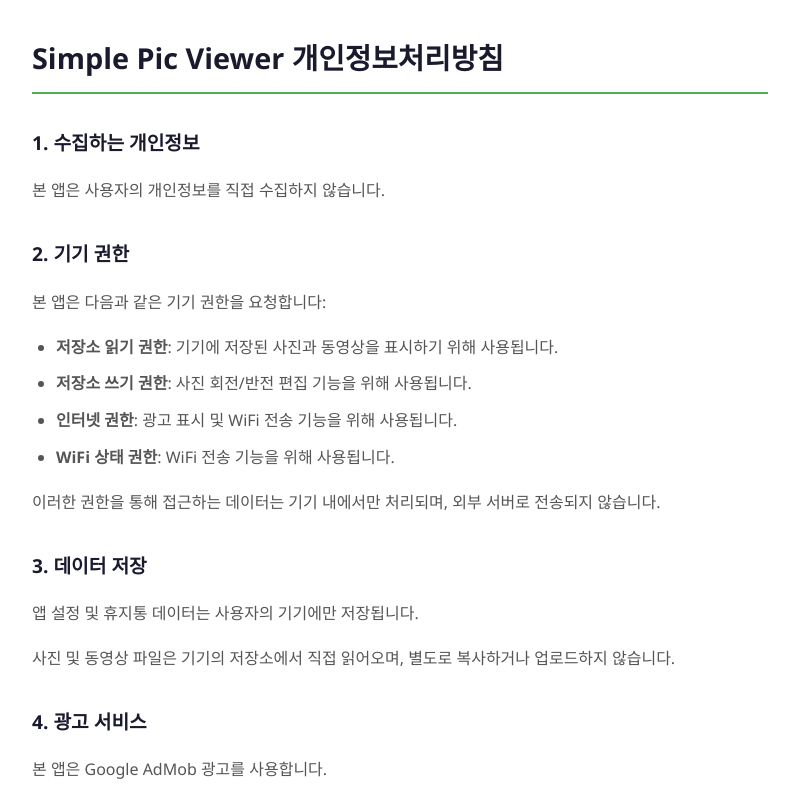
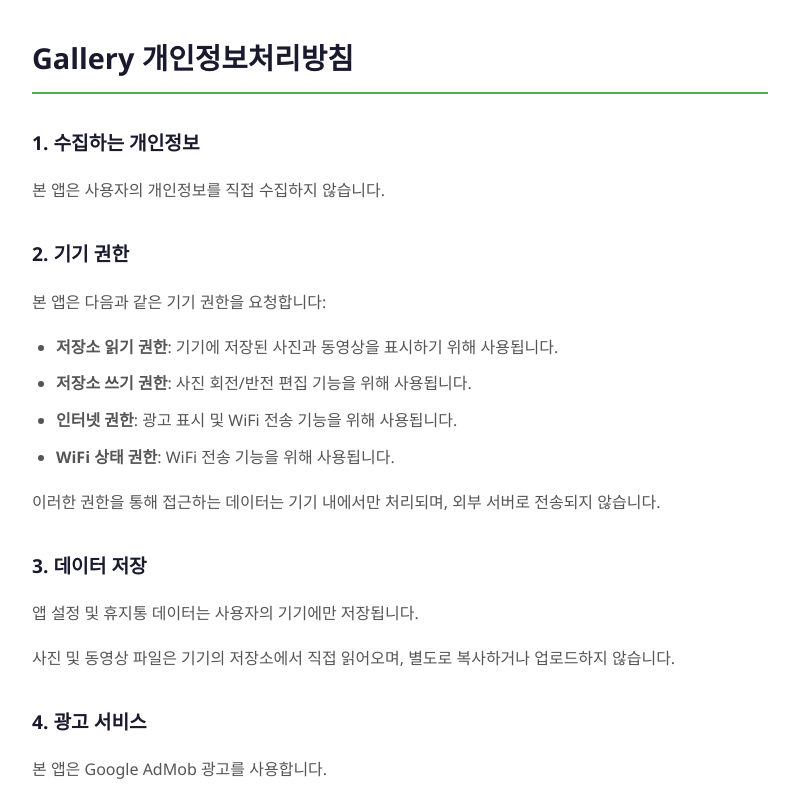
Before and after one commit to dimndim/dimndim.github.io, a plain HTML site: page privacy-simple-pic-viewer.html in a window 1280 px wide. Shown: the top 797 px of the page, without its empty margins (240-1039 px from the left). Drawn offline with Linux system fonts and the light colour scheme.

Commit message:
앱 이름 변경

```diff
--- a/privacy-simple-pic-viewer.html
+++ b/privacy-simple-pic-viewer.html
@@ -3,7 +3,7 @@
 <head>
     <meta charset="UTF-8">
     <meta name="viewport" content="width=device-width, initial-scale=1.0">
-    <title>개인정보처리방침 - Simple Pic Viewer</title>
+    <title>개인정보처리방침 - Gallery</title>
     <style>
         * {
             margin: 0;
@@ -76,7 +76,7 @@
 </head>
 <body>
     <div class="container">
-        <h1>Simple Pic Viewer 개인정보처리방침</h1>
+        <h1>Gallery 개인정보처리방침</h1>
 
         <h2>1. 수집하는 개인정보</h2>
         <p>본 앱은 사용자의 개인정보를 직접 수집하지 않습니다.</p>
```
